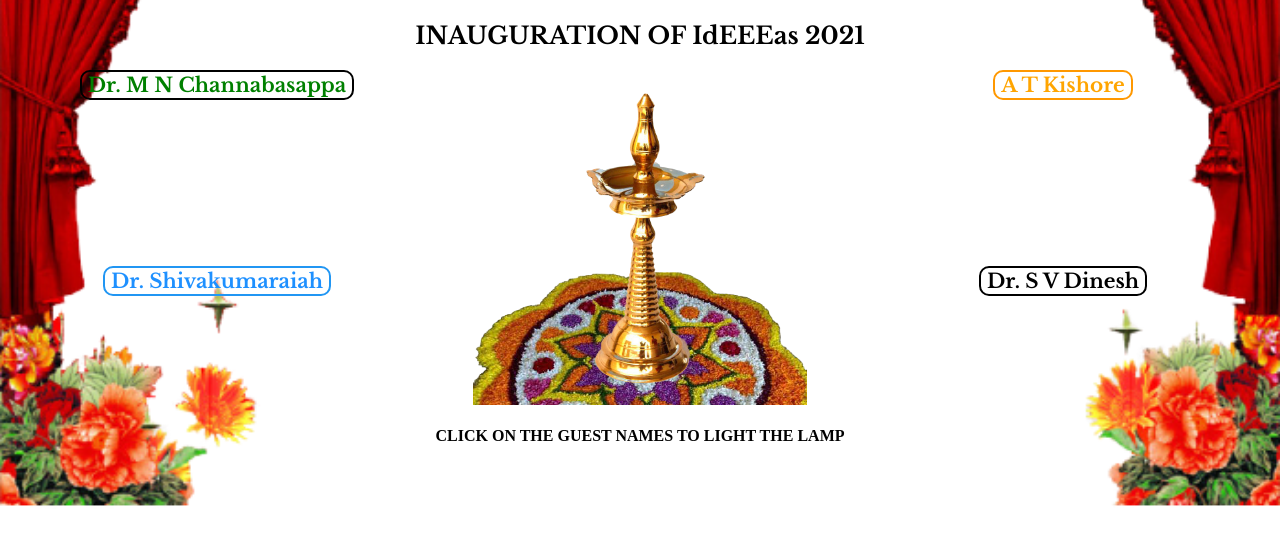
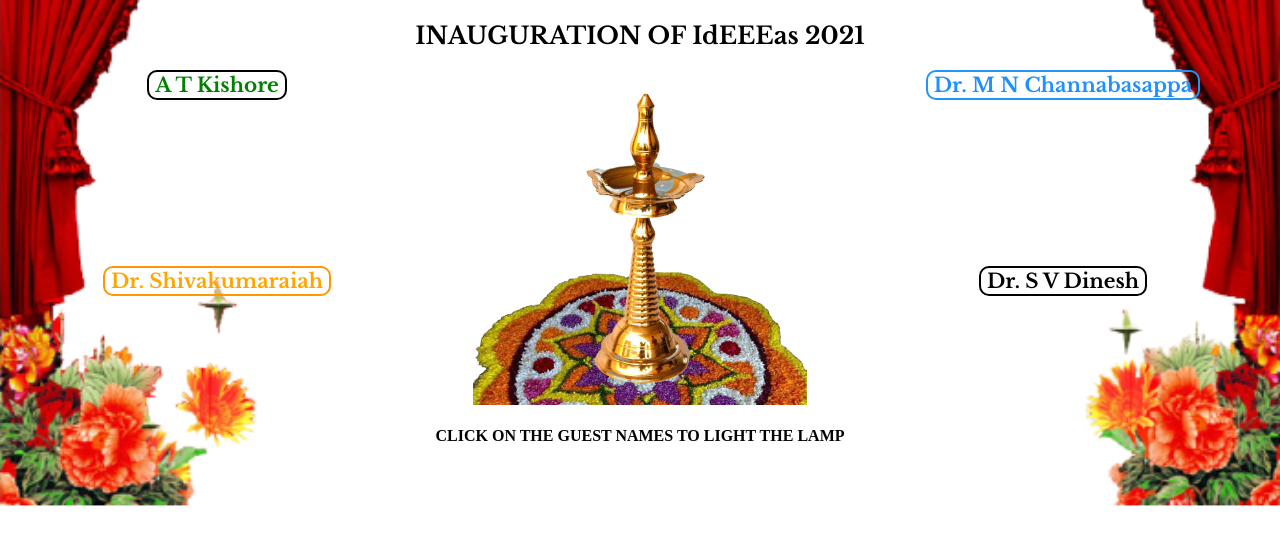
Before and after one commit to pnarun/ideeeas_inuaguaration_2021, a plain HTML site: page index.html in a window 1280 px wide. Shown: the part 137-682 px from the top of the page. Drawn offline with nearby package versions, Linux system fonts and the light colour scheme.

Commit message:
final push2

```diff
--- a/index.html
+++ b/index.html
@@ -28,12 +28,12 @@
                 <div class="guests">
                     <div class="left1">
                         <div class="buttons">
-                            <button id="btn1" class="btn person1" onclick="chgimg('Lamp_images/l2rbg.png',id)">Dr. M N Channabasappa</button>
+                            <button id="btn1" class="btn person1" onclick="chgimg('Lamp_images/l2rbg.png',id)">A T Kishore</button>
                         </div>
                     </div>
                     <div class="left2">
                         <div class="buttons">
-                            <button id="btn2" class="btn person2" onclick="chgimg('Lamp_images/l3rbg.png',id)">Dr. Shivakumaraiah</button>
+                            <button id="btn3" class="btn person3" onclick="chgimg('Lamp_images/l4rbg.png',id)">Dr. Shivakumaraiah</button>
                         </div>
                     </div>
                 </div>
@@ -44,7 +44,7 @@
                 <div class="guests">
                     <div class="left1">
                         <div class="buttons">
-                            <button id="btn3" class="btn person3" onclick="chgimg('Lamp_images/l4rbg.png',id)">A T Kishore</button>
+                            <button id="btn2" class="btn person2" onclick="chgimg('Lamp_images/l3rbg.png',id)">Dr. M N Channabasappa</button>
                         </div>
                     </div>
                     <div class="left1">
```
